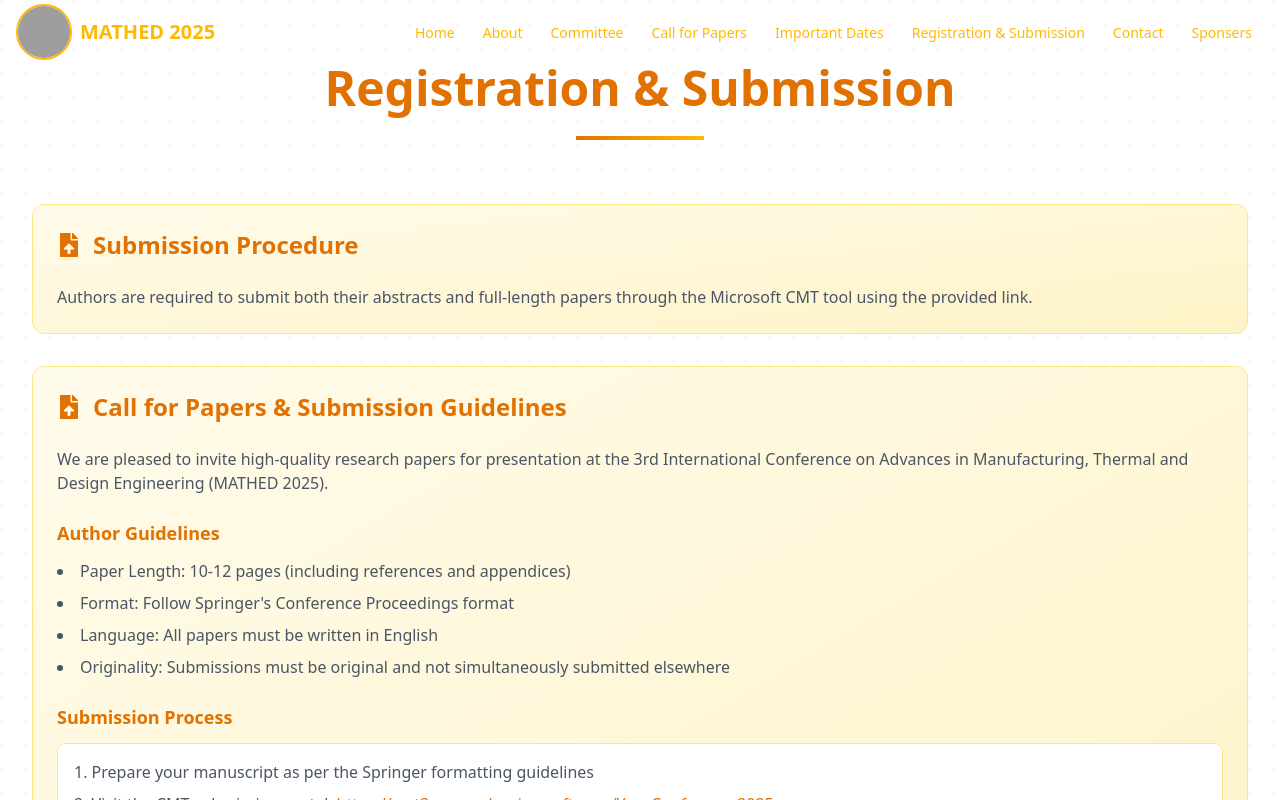
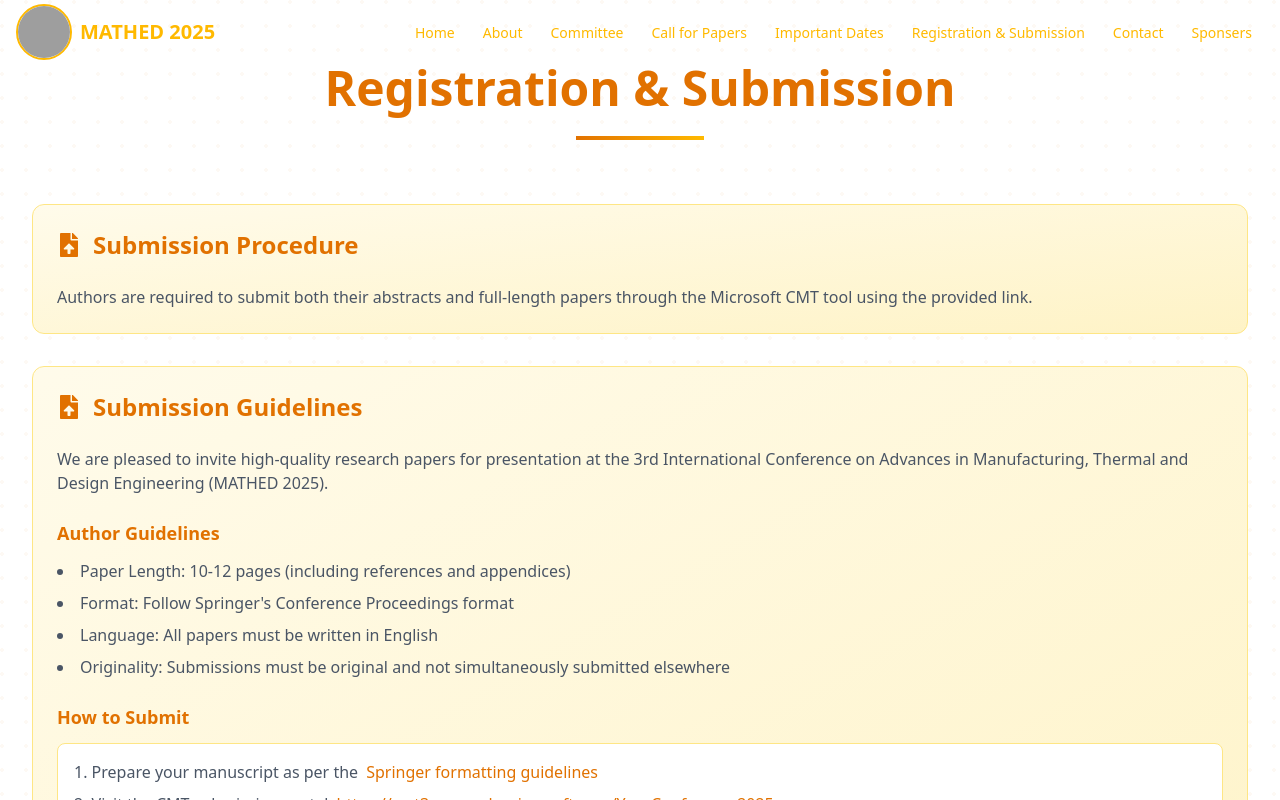
Before and after one commit to AshishNith/MATHED-2025, a React (Vite) app: page /register in a window 1280 px wide. Shown: the top 800 px of the page. Built offline with nearby package versions, Linux system fonts and the light colour scheme; grey boxes are pictures that could not be loaded.

Commit message:
Updates Done

```diff
--- a/src/components/CallForPaper.jsx
+++ b/src/components/CallForPaper.jsx
@@ -100,7 +100,7 @@ const CallForPaper = () => {
         </div>
 
         {/* Guidelines Section */}
-        <motion.div
+        {/* <motion.div
           initial={{ opacity: 0, y: 20 }}
           animate={{ opacity: 1, y: 0 }}
           transition={{ duration: 0.8, delay: 0.6 }}
@@ -147,7 +147,7 @@ const CallForPaper = () => {
               Submit your abstract before the deadline to participate in the conference
             </p>
           </div>
-        </motion.div>
+        </motion.div> */}
       </div>
     </div>
   );
--- a/src/components/Registration.jsx
+++ b/src/components/Registration.jsx
@@ -59,7 +59,7 @@ const Registration = () => {
             <div className="flex-1">
               <h2 className="text-2xl font-semibold text-amber-600 mb-6 flex items-center">
                 <FaFileUpload className="text-amber-600 mr-3" />
-                Call for Papers & Submission Guidelines
+                  Submission Guidelines
               </h2>
               <p className="text-gray-600 mb-4">
                 We are pleased to invite high-quality research papers for presentation at the 3rd International Conference on Advances in Manufacturing, Thermal and Design Engineering (MATHED 2025).
@@ -73,10 +73,15 @@ const Registration = () => {
                 <li>Originality: Submissions must be original and not simultaneously submitted elsewhere</li>
               </ul>
 
-              <h3 className="text-lg font-semibold text-amber-600 mt-6 mb-3">Submission Process</h3>
+              <h3 className="text-lg font-semibold text-amber-600 mt-6 mb-3">How to Submit</h3>
               <div className="bg-white rounded-lg p-4 border border-amber-200">
                 <ol className="list-decimal list-inside space-y-2 text-gray-600">
-                  <li>Prepare your manuscript as per the Springer formatting guidelines</li>
+                  <li>Prepare your manuscript as per the <a href="https://www.springer.com/gp/computer-science/lncs/conference-proceedings-guidelines"
+                       className="text-amber-600 hover:text-amber-700 ml-1"
+                       target="_blank"
+                       rel="noopener noreferrer">
+                      Springer formatting guidelines
+                    </a></li>
                   <li>Visit the CMT submission portal:
                     <a href="https://cmt3.research.microsoft.com/YourConference2025"
                        className="text-amber-600 hover:text-amber-700 ml-1"
@@ -94,7 +99,7 @@ const Registration = () => {
               </div>
 
               <div className="mt-6">
-                <a href="#"
+                <a href="https://docs.google.com/document/d/1t3-8--xn0ryS1xOohyxjQBdcmeHyWJcBxUkbA9faFCI/edit?usp=sharing"
                    className="inline-flex items-center px-4 py-2 bg-amber-600 text-white rounded-lg hover:bg-amber-700 transition-colors">
                   <FaFilePdf className="mr-2" />
                   Download Paper Format Template
```
